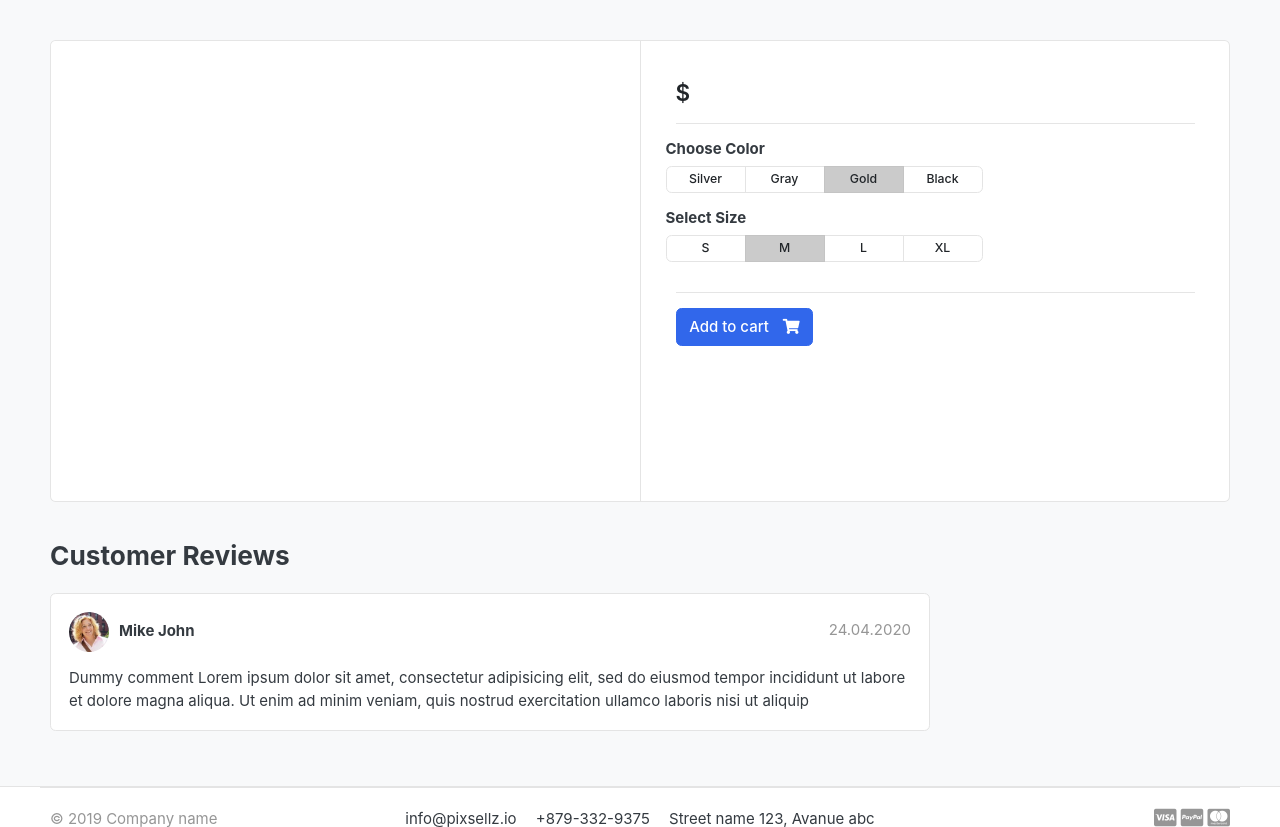
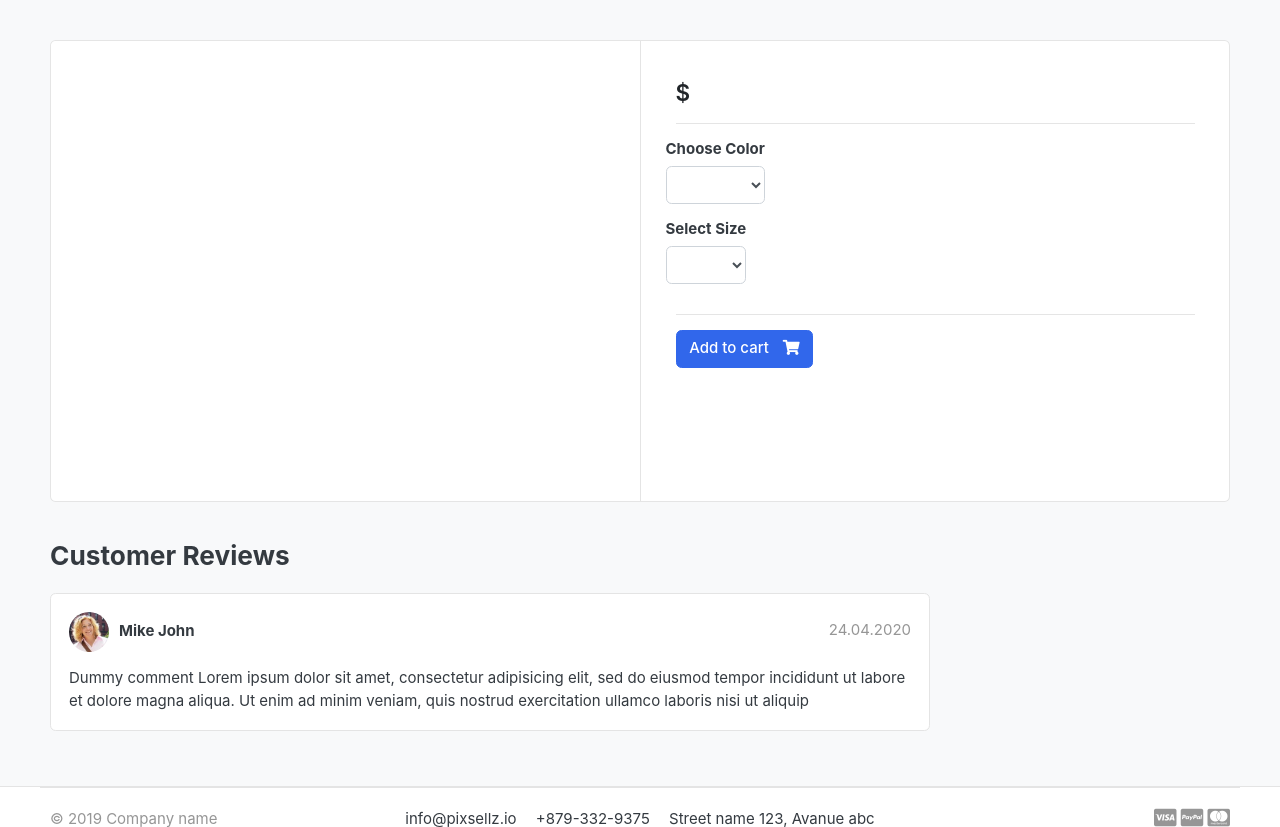
Before and after one commit to HuseynHasan/greatkart, a Django app: template templates/store/product-detail.html in a window 1280 px wide. Shown: the part 118-945 px from the top of the page. Run offline with Django 5.2, Linux system fonts and the light colour scheme; the template is opened without the code that fills it, so the values that code supplies are empty; some libraries are stand-ins or nearby versions; some web fonts are replaced.

Commit message:
Product Variation Intro

```diff
--- a/carts/views.py
+++ b/carts/views.py
@@ -16,6 +16,12 @@ def _cart_id(request):
 
 # Bizə product -un idsi lazimdir.
 def add_cart(request, product_id):
+
+    color = request.GET['color']
+    size = request.GET['size']
+    # https://www.youtube.com/watch?v=Egg_k9kY54E&list=PLFNQLcwO1GaZg65xZ1PrlOY5mP4bnedaT&index=47
+
+
     # burda productun idsi ile hemin product-u cagirdig. deyekki "blue"
     product = Product.objects.get(id=product_id)
 
--- a/templates/store/product-detail.html
+++ b/templates/store/product-detail.html
@@ -18,6 +18,7 @@
 </article> <!-- gallery-wrap .end// -->
 		</aside>
 		<main class="col-md-6 border-left">
+	<form action="{% url 'add_cart' single_product.id %}" method="GET">
 <article class="content-body">
 
 <h2 class="title">{{ single_product.product_name }}</h2>
@@ -33,39 +34,19 @@
 	<div class="row">
 		<div class="item-option-select">
 			<h6>Choose Color</h6>
-			<div class="btn-group btn-group-sm btn-group-toggle" data-toggle="buttons">
-			  <label class="btn btn-light">
-			    <input type="radio" name="radio_color"> Silver
-			  </label>
-			  <label class="btn btn-light">
-			    <input type="radio" name="radio_color" > Gray
-			  </label>
-			  <label class="btn btn-light active">
-			    <input type="radio" name="radio_color checked"> Gold
-			  </label>
-			  <label class="btn btn-light">
-			    <input type="radio" name="radio_color"> Black
-			  </label>
-			</div>
+				<select name="color" id="" class="form-control">
+					<option value="red"></option>
+				</select>
 		</div>
 	</div> <!-- row.// -->
 	<div class="row">
 		<div class="item-option-select">
 			<h6>Select Size</h6>
-			<div class="btn-group btn-group-sm btn-group-toggle" data-toggle="buttons">
-			  <label class="btn btn-light">
-			    <input type="radio" name="radio_color"> S
-			  </label>
-			  <label class="btn btn-light active">
-			    <input type="radio" name="radio_color" checked> M
-			  </label>
-			  <label class="btn btn-light">
-			    <input type="radio" name="radio_color"> L
-			  </label>
-			  <label class="btn btn-light">
-			    <input type="radio" name="radio_color"> XL
-			  </label>
-			</div>
+
+			<select name="Size" id="" class="form-control">
+					<option value="small"></option>
+			</select>
+
 		</div>
 	</div> <!-- row.// -->
 	<hr>
@@ -77,10 +58,11 @@
 		<a href="{% url 'cart' %}" class="btn  btn-outline-primary"> <span class="text">View Cart</span> <i class="fas fa-eye"></i>  </a>
 		{% else %}
 <article>
-	<a href="{% url 'add_cart' single_product.id %}" class="btn  btn-primary"> <span class="text">Add to cart</span> <i class="fas fa-shopping-cart"></i>  </a>
+	<button type="submit"  class="btn  btn-primary"> <span class="text">Add to cart</span> <i class="fas fa-shopping-cart"></i>  </button>
 </article> <!-- product-info-aside .// -->
 		{% endif %}
 	{% endif %}
+	</form>
 		</main> <!-- col.// -->
 	</div> <!-- row.// -->
 </div> <!-- card.// -->
```
